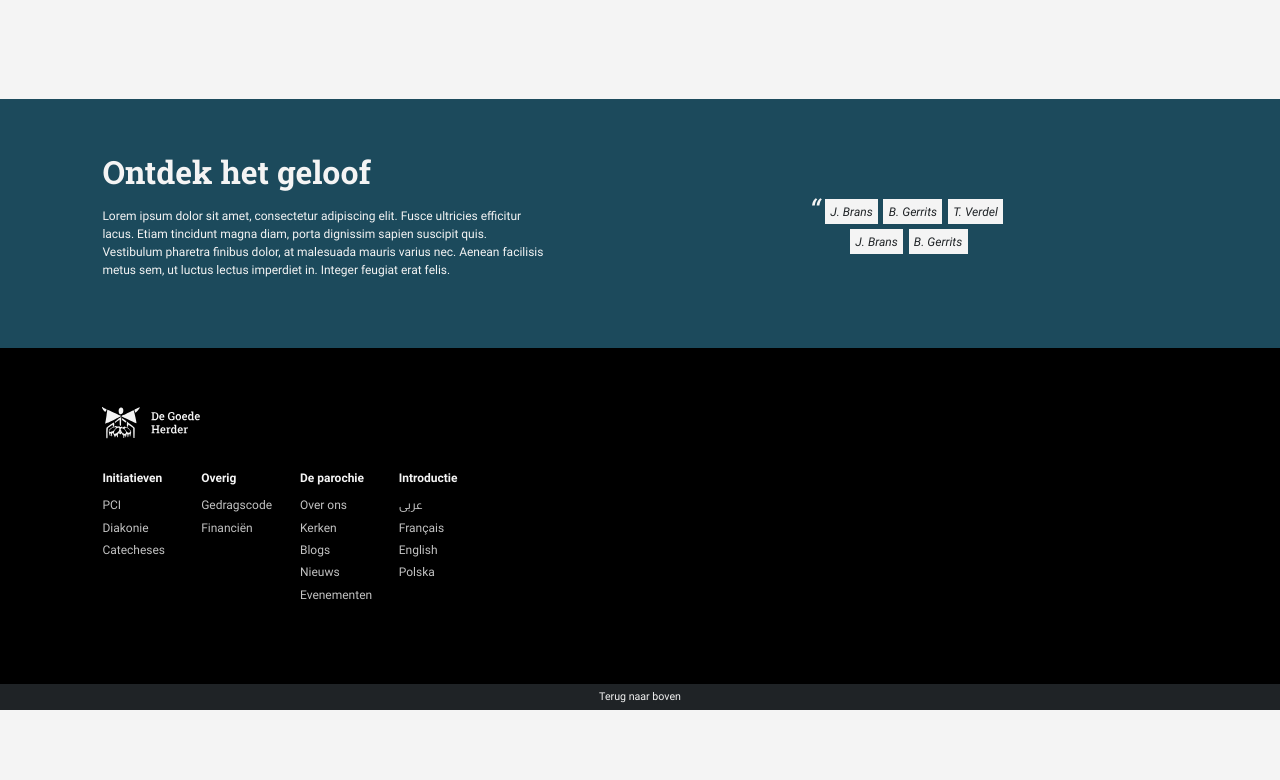
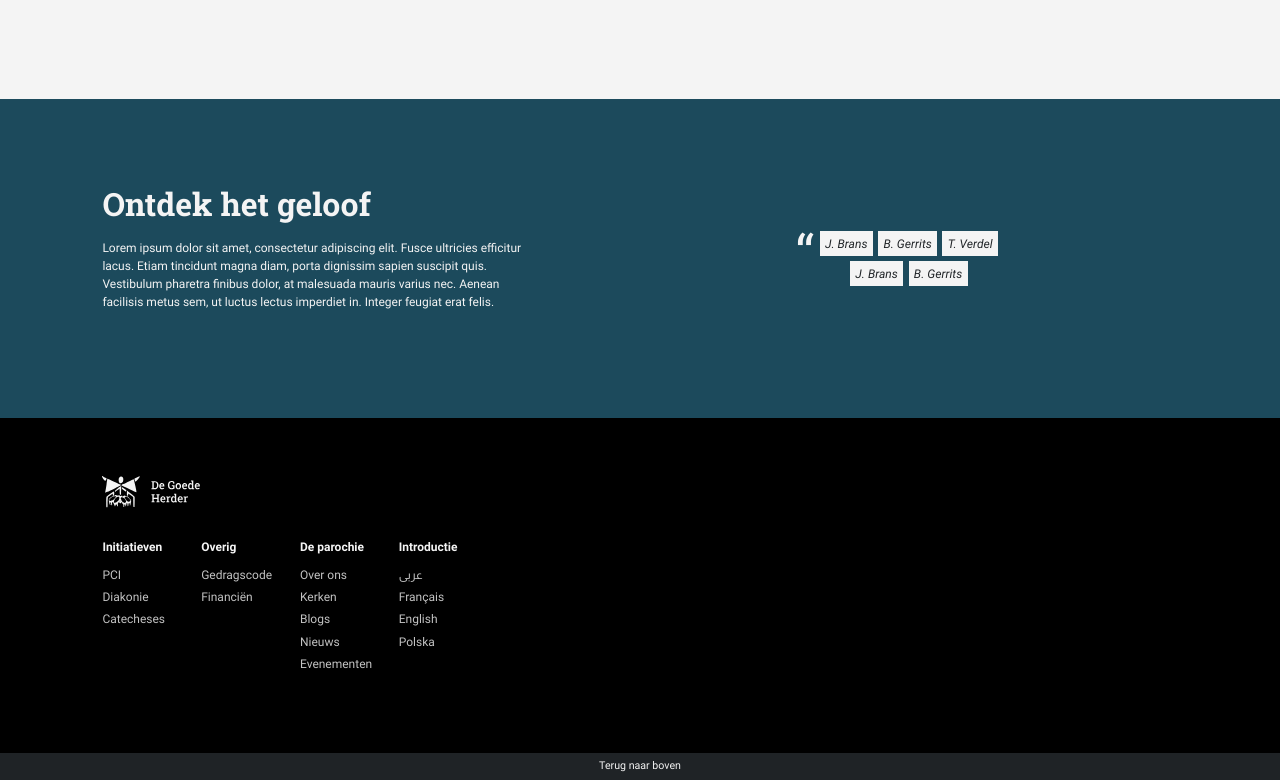
Before and after one commit to TwanVerdel/degoedeherder, a Nuxt app: page / in a window 1280 px wide. Shown: the part 3444-4224 px from the top of the page. Before the commit the page ends 4154 px from the top, so only its background shows below. Built offline with nearby package versions, Linux system fonts and the light colour scheme.

Commit message:
boardbanner geupdate

```diff
--- a/components/BoardBanner.vue
+++ b/components/BoardBanner.vue
@@ -4,20 +4,31 @@
     <section class="board-banner">
         <div class="info-container">
             <h2>Ontdek het geloof</h2>
-            <p>Lorem ipsum dolor sit amet, consectetur adipiscing elit. Fusce ultricies efficitur lacus. Etiam tincidunt magna diam, porta dignissim sapien suscipit quis. Vestibulum pharetra finibus dolor, at malesuada mauris varius nec. Aenean facilisis metus sem, ut luctus lectus imperdiet in. Integer feugiat erat felis.</p>
+            <p>
+                Lorem ipsum dolor sit amet, consectetur adipiscing elit. Fusce
+                ultricies efficitur lacus. Etiam tincidunt magna diam, porta
+                dignissim sapien suscipit quis. Vestibulum pharetra finibus
+                dolor, at malesuada mauris varius nec. Aenean facilisis metus
+                sem, ut luctus lectus imperdiet in. Integer feugiat erat felis.
+            </p>
         </div>
 
         <div v-if="hasMembers" class="member-container">
-            <div class="members">
-                <img src="~assets/images/double-quote.svg" alt="Quote" />
-                <div v-for="member in members" :key="member" class="boxed">{{member}}</div>
-            </div>
+            <ul class="members">
+                <!-- <img src="~assets/images/double-quote.svg" alt="Quote" /> -->
+                <li
+                    v-for="member in members"
+                    :key="member"
+                    class="boxed"
+                    v-text="member"
+                />
+            </ul>
         </div>
         <div v-if="!hasMembers" class="member-container">
             <img src="~assets/images/double-quote.svg" alt="Quote" />
             <div class="text">
                 <p>
-                    <span>{{text}}</span>
+                    <span>{{ text }}</span>
                 </p>
             </div>
         </div>
@@ -31,13 +42,13 @@ export default {
     props: {
         hasMembers: {
             type: Boolean,
-            default: false
+            default: false,
         },
         text: {
             type: String,
             default:
-                "Lorem ipsum dolor sit amet, consectetur adipiscing elit. Proin facilisis lectus sed nisi iaculis auctor. Donec eu nibh rhoncus. "
-        }
+                "Lorem ipsum dolor sit amet, consectetur adipiscing elit. Proin facilisis lectus sed nisi iaculis auctor. Donec eu nibh rhoncus. ",
+        },
     },
     data() {
         return {
@@ -46,10 +57,10 @@ export default {
                 "B. Gerrits",
                 "T. Verdel",
                 "J. Brans",
-                "B. Gerrits"
-            ]
+                "B. Gerrits",
+            ],
         };
-    }
+    },
 };
 </script>
 
@@ -57,8 +68,9 @@ export default {
 
 <style lang="scss" scoped>
 .board-banner {
-    @include Outer;
+    @include Outer(128px);
     display: flex;
+    align-items: center;
     flex-direction: row;
 
     @media ($tablet-portrait) {
@@ -68,10 +80,6 @@ export default {
     /*Variables*/
     background: $tertiary;
     width: 100%;
-
-    /*Padding*/
-    padding-top: desktop-vw(80px);
-    padding-bottom: desktop-vw(72px);
 
     @media ($tablet-portrait) {
         padding-top: tablet-vw(80px);
@@ -121,6 +129,15 @@ export default {
                 text-align: center;
             }
         }
+
+        p {
+            max-width: vw(640px);
+
+            @media ($tablet-portrait) {
+                margin-left: auto;
+                margin-right: auto;
+            }
+        }
     }
 
     .member-container {
@@ -139,20 +156,29 @@ export default {
             width: 100%;
             padding-left: 0%;
             padding-right: 0%;
+            margin-top: vw(24px);
         }
 
         .members {
+            position: relative;
             display: flex;
             flex-direction: row;
             flex-wrap: wrap;
             justify-content: center;
             max-width: vw(300px);
-        }
 
-        img {
-            display: flex;
-            width: vw(16px);
-            height: vw(16px);
+            &::before {
+                content: '“';
+
+                position: absolute;
+                left: vw(8px);
+                top: 0;
+
+                font-family: Roboto;
+                font-size: vw(80px);
+                line-height: 100%;
+                transform: translateX(-100%);
+                color: $white;
             }
 
             .boxed {
@@ -160,14 +186,14 @@ export default {
                 padding: vw(8px);
                 height: min-content;
                 margin: vw(4px);
-
                 min-width: min-content;
-
                 font-style: italic;
+                list-style: none;
 
                 p {
                     font-weight: 400px;
                     font-size: vw(24px);
+                }
             }
         }
 
```
Lines whose indentation alone changed are shown as unchanged.
